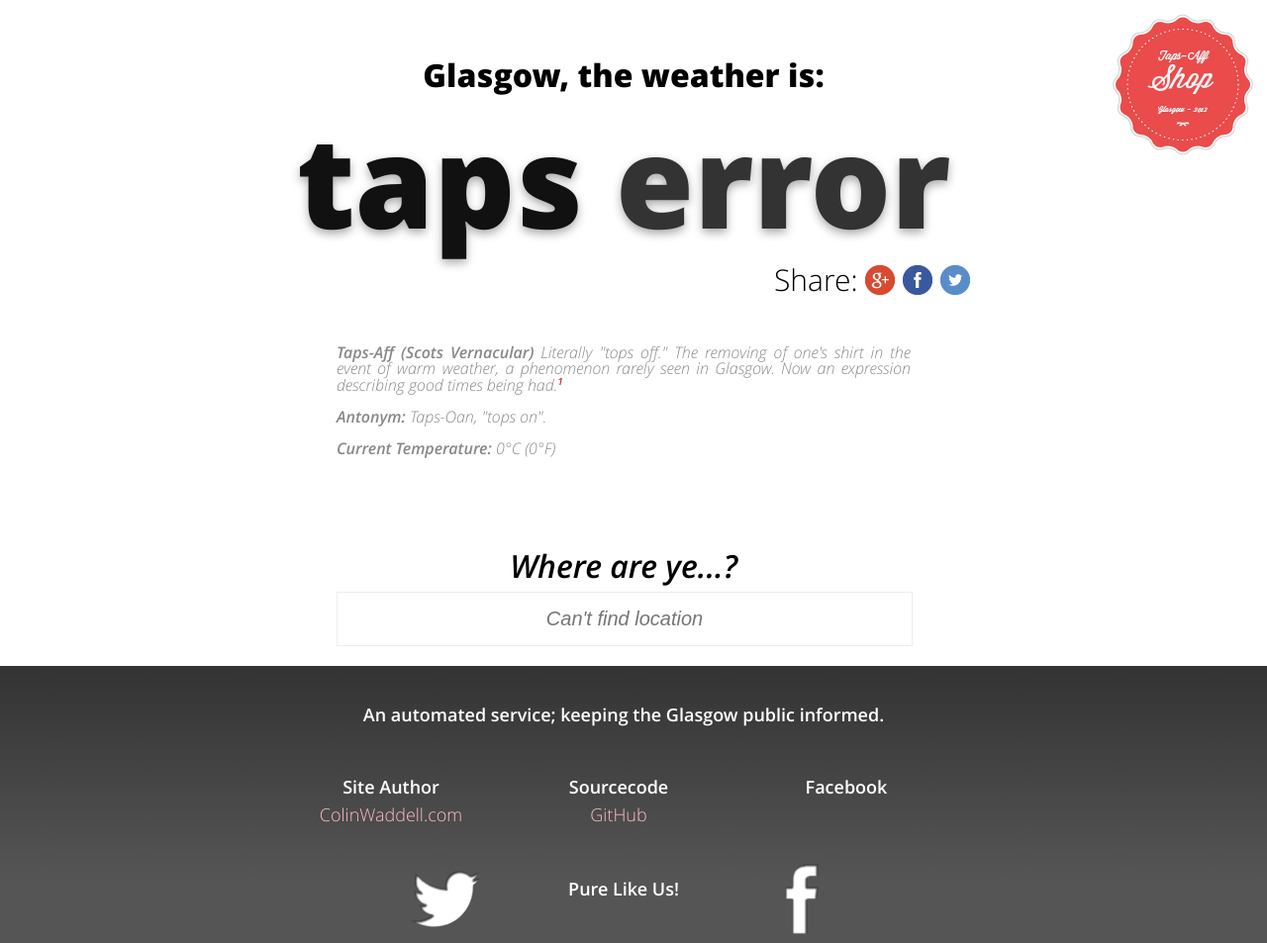
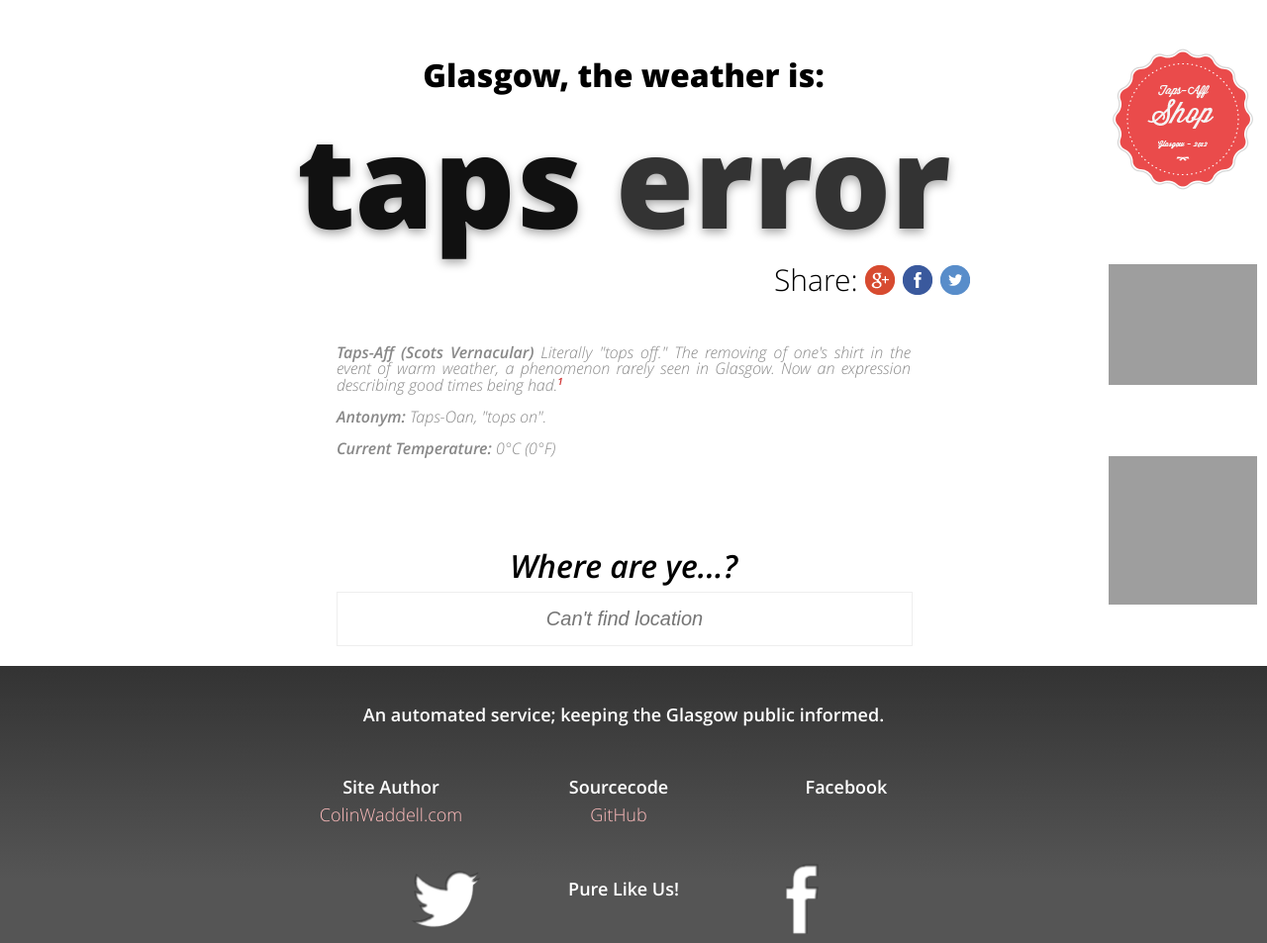
Before and after one commit to ColinWaddell/TapsAff, a PHP site: page / in a window 1280 px wide. Shown: the whole page at 99% size. Run offline with PHP 8.4, Linux system fonts and the light colour scheme; data that the repository does not hold is empty; some libraries are stand-ins or nearby versions; grey boxes are pictures that could not be loaded.

Commit message:
adding support messages

```diff
--- a/app/views/taps-layout.php
+++ b/app/views/taps-layout.php
@@ -111,14 +111,18 @@ _gaq.push(["_trackPageview"]);
       </div> <!-- container -->
     </div> <!-- socialmedia -->
 
-    <div id="store"> <!-- store -->
-      <div class="container">
-        <div class="columns offset-by-six four alpha">
-            <div id="store-button">
-             <a target="_blank" href="http://www.zazzle.co.uk/TapsAff"><img src="public/img/Store-Badge.png" alt="" /></a>
-            </div>
-        </div>
-      </div> <!-- container -->
+    <div id="themessages">
+      <div class="columns offset-by-six four alpha">
+          <div class="message-button">
+            <a target="_blank" href="http://www.zazzle.co.uk/TapsAff"><img src="public/img/Store-Badge.png" alt="" width="150" height="150" /></a>
+          </div>
+          <div class="message-button">
+             <a target="_blank" href="http://www.zazzle.co.uk/TapsAff"><img src="public/img/mugstock_badge.png" alt="" width="150" height="122" /></a>
+          </div>
+          <div class="message-button">
+             <a target="_blank" href="http://www.zazzle.co.uk/TapsAff"><img src="public/img/gearbikes_badge.png" alt="" width="150" height="150" /></a>
+          </div>
+      </div>
     </div> <!-- store -->
 
   </div> <!-- moreinfo -->
--- a/index.php
+++ b/index.php
@@ -15,8 +15,8 @@ error_reporting(E_ALL);
 //===============================================
 define('APP_PATH','app/'); //with trailing slash pls
 
-//define('WEB_DOMAIN','http://tapsaff.colinwaddell.com'); //with http:// and NO trailing slash pls
-//define('WEB_FOLDER','/'); //with trailing slash pls
+//define('WEB_DOMAIN','http://colins-mbp.home'); //with http:// and NO trailing slash pls
+//define('WEB_FOLDER','/tapsaff/'); //with trailing slash pls
 
 define('WEB_DOMAIN','http://www.taps-aff.co.uk'); //with http:// and NO trailing slash pls
 define('WEB_FOLDER','/'); //with trailing slash pls
--- a/public/css/taps.css
+++ b/public/css/taps.css
@@ -125,8 +125,9 @@ span.taps-error { color:#333;  }
   padding-bottom: 5px;
 }
 
-#store-button{
-  padding-top:20px;
+.message-button{
+  padding-top:35px;
+  padding-bottom:35px;
 }
 
 
@@ -244,10 +245,11 @@ div#share a.social-media.google{
 }
 
 @media (min-width: 767px){
-  #store-button{
+  #themessages{
     position: fixed;
     top:10px;
     padding-top:0;
     right:10px;
+    width: 150px;
   }
 }
```
